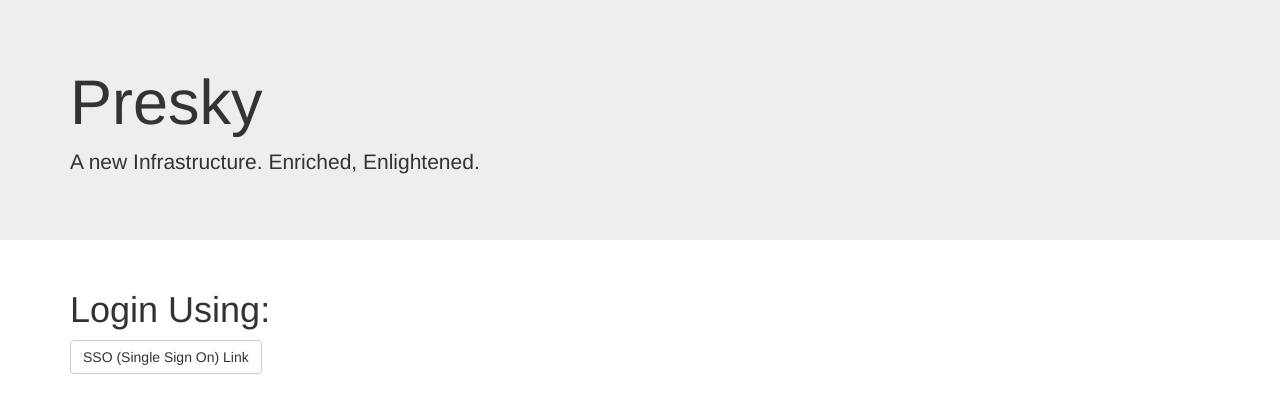
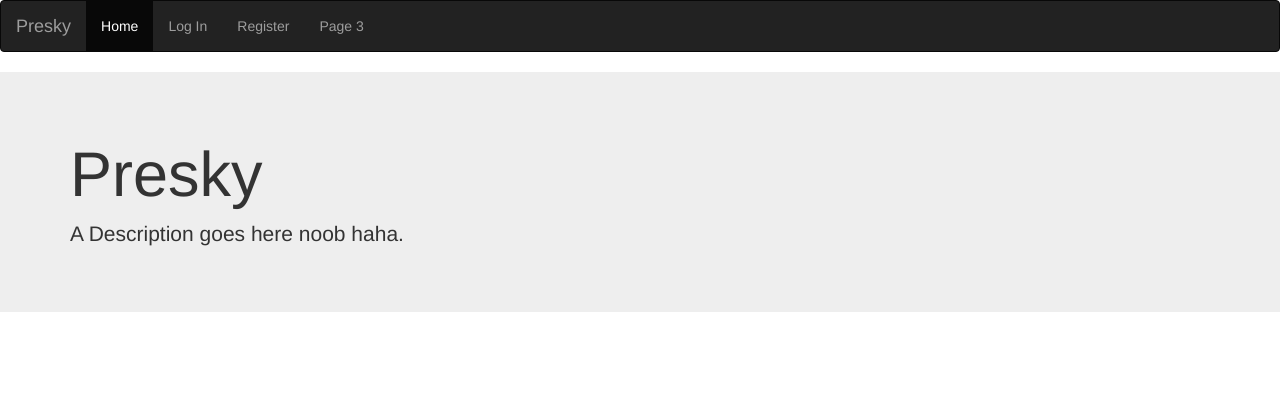
Before and after one commit to blastoise-brigade/health, a PHP site: page / in a window 1280 px wide. Shown: the top 413 px of the page. Run offline with PHP 8.4, Linux system fonts and the light colour scheme; some libraries are stand-ins or nearby versions.

Commit message:
New Template Engine

```diff
--- a/index.php
+++ b/index.php
@@ -1,12 +1,9 @@
 <?php
 
-require './vendor/autoload.php';
+require './views/compile.php';
 
-$twig = new Twig_Environment(new Twig_Loader_Filesystem('models'));
-
-echo $twig->render('page.html', array(
-  "name" => "Presky",
-  "description" => "A new Infrastructure. Enriched, Enlightened."
-));
+showHeader();
+showHome();
+showFooter();
 
 ?>
--- a/models/page.html
+++ /dev/null
@@ -1,42 +0,0 @@
-<!DOCTYPE HTML>
-<html>
-  <head>
-    <title>{{ name }}</title>
-    <link href="https://maxcdn.bootstrapcdn.com/bootstrap/3.3.6/css/bootstrap.min.css" rel="stylesheet" integrity="sha384-1q8mTJOASx8j1Au+a5WDVnPi2lkFfwwEAa8hDDdjZlpLegxhjVME1fgjWPGmkzs7" crossorigin="anonymous">
-    <link href="https://maxcdn.bootstrapcdn.com/bootswatch/3.3.6/cosmo/bootstrap.min.css" rel="stylesheet" integrity="sha384-OiWEn8WwtH+084y4yW2YhhH6z/qTSecHZuk/eiWtnvLtU+Z8lpDsmhOKkex6YARr" crossorigin="anonymous">
-    <script type="text/javascript" src="https://cdnjs.cloudflare.com/ajax/libs/jquery/2.2.3/jquery.min.js"></script>
-    <script src="https://maxcdn.bootstrapcdn.com/bootstrap/3.3.6/js/bootstrap.min.js" integrity="sha384-0mSbJDEHialfmuBBQP6A4Qrprq5OVfW37PRR3j5ELqxss1yVqOtnepnHVP9aJ7xS" crossorigin="anonymous"></script>
-  </head>
-  <body>
-    <div class="jumbotron">
-      <div class="container">
-        <h1>{{ name }}</h1>
-        <p>{{ description }}</p>
-      </div>
-    </div>
-    <div class="container">
-      <h1>Login Using:</h1>
-      <button class="btn btn-default" data-toggle="modal" data-target="#ssoModal"><i class="fa fa-envelope"></i> SSO (Single Sign On) Link</button>
-    </div>
-    <div id="ssoModal" class="modal fade" role="dialog">
-      <div class="modal-dialog">
-        <div class="modal-content">
-          <div class="modal-header">
-            <button type="button" class="close" data-dismiss="modal">&times;</button>
-            <h4 class="modal-title"><i class="fa fa-envelope"></i> SSO (Single Sign On) Link</h4>
-          </div>
-          <div class="modal-body">
-            <p>Please input your email address here.</p>
-            <form action="./ssoLogin" method="post">
-              <div class="form-group">
-                <label for="email">Email address:</label>
-                <input type="email" name="email" class="form-control" id="email">
-              </div>
-              <input type="submit" value="Login" class="btn btn-success">
-            </form>
-          </div>
-        </div>
-      </div>
-    </div>
-  </body>
-</html>
--- /dev/null
+++ b/views/compile.php
@@ -0,0 +1,8 @@
+<?php
+
+include("header.php");
+include("showHome.php");
+include("showLogin.php");
+include("footer.php");
+
+ ?>
--- /dev/null
+++ b/views/footer.php
@@ -0,0 +1,10 @@
+<?php
+
+function showFooter() {
+  ?>
+  </body>
+</html>
+<?php
+}
+
+ ?>
--- /dev/null
+++ b/views/header.php
@@ -0,0 +1,28 @@
+<?php
+
+function showHeader() {
+?>
+<!DOCTYPE HTML>
+<html>
+  <head>
+    <title>Presky</title>
+    <link href="https://maxcdn.bootstrapcdn.com/bootstrap/3.3.6/css/bootstrap.min.css" rel="stylesheet" integrity="sha384-1q8mTJOASx8j1Au+a5WDVnPi2lkFfwwEAa8hDDdjZlpLegxhjVME1fgjWPGmkzs7" crossorigin="anonymous">
+    <link href="https://maxcdn.bootstrapcdn.com/bootswatch/3.3.6/cosmo/bootstrap.min.css" rel="stylesheet" integrity="sha384-OiWEn8WwtH+084y4yW2YhhH6z/qTSecHZuk/eiWtnvLtU+Z8lpDsmhOKkex6YARr" crossorigin="anonymous">
+    <script type="text/javascript" src="https://cdnjs.cloudflare.com/ajax/libs/jquery/2.2.3/jquery.min.js"></script>
+    <script src="https://maxcdn.bootstrapcdn.com/bootstrap/3.3.6/js/bootstrap.min.js" integrity="sha384-0mSbJDEHialfmuBBQP6A4Qrprq5OVfW37PRR3j5ELqxss1yVqOtnepnHVP9aJ7xS" crossorigin="anonymous"></script>
+  </head>
+  <body>
+    <nav class="navbar navbar-inverse">
+      <div class="container-fluid">
+        <div class="navbar-header">
+          <a class="navbar-brand" href="./">Presky</a>
+        </div>
+        <ul class="nav navbar-nav">
+          <li class="active"><a href="./">Home</a></li>
+          <li><a href="./login">Log In</a></li>
+          <li><a href="./register">Register</a></li>
+          <li><a href="#">Page 3</a></li>
+        </ul>
+      </div>
+    </nav>
+<?php } ?>
--- /dev/null
+++ b/views/showHome.php
@@ -0,0 +1,12 @@
+<?php
+
+function showHome() { ?>
+    <div class="jumbotron">
+      <div class="container">
+        <h1>Presky</h1>
+        <p>A Description goes here noob haha.</p>
+      </div>
+    </div>
+<?php
+}
+?>
--- /dev/null
+++ b/views/showLogin.php
@@ -0,0 +1,29 @@
+<?php
+
+function showLogin() {
+ ?>
+ <div class="container">
+   <h1>Login Using:</h1>
+   <button class="btn btn-default" data-toggle="modal" data-target="#ssoModal"><i class="fa fa-envelope"></i> SSO (Single Sign On) Link</button>
+ </div>
+ <div id="ssoModal" class="modal fade" role="dialog">
+   <div class="modal-dialog">
+     <div class="modal-content">
+       <div class="modal-header">
+         <button type="button" class="close" data-dismiss="modal">&times;</button>
+         <h4 class="modal-title"><i class="fa fa-envelope"></i> SSO (Single Sign On) Link</h4>
+       </div>
+       <div class="modal-body">
+         <p>Please input your email address here.</p>
+         <form action="./ssoLogin" method="post">
+           <div class="form-group">
+             <label for="email">Email address:</label>
+             <input type="email" name="email" class="form-control" id="email">
+           </div>
+           <input type="submit" value="Login" class="btn btn-success">
+         </form>
+       </div>
+     </div>
+   </div>
+ </div>
+ <?php } ?>
```
Also changed, not shown: .htaccess (added).
